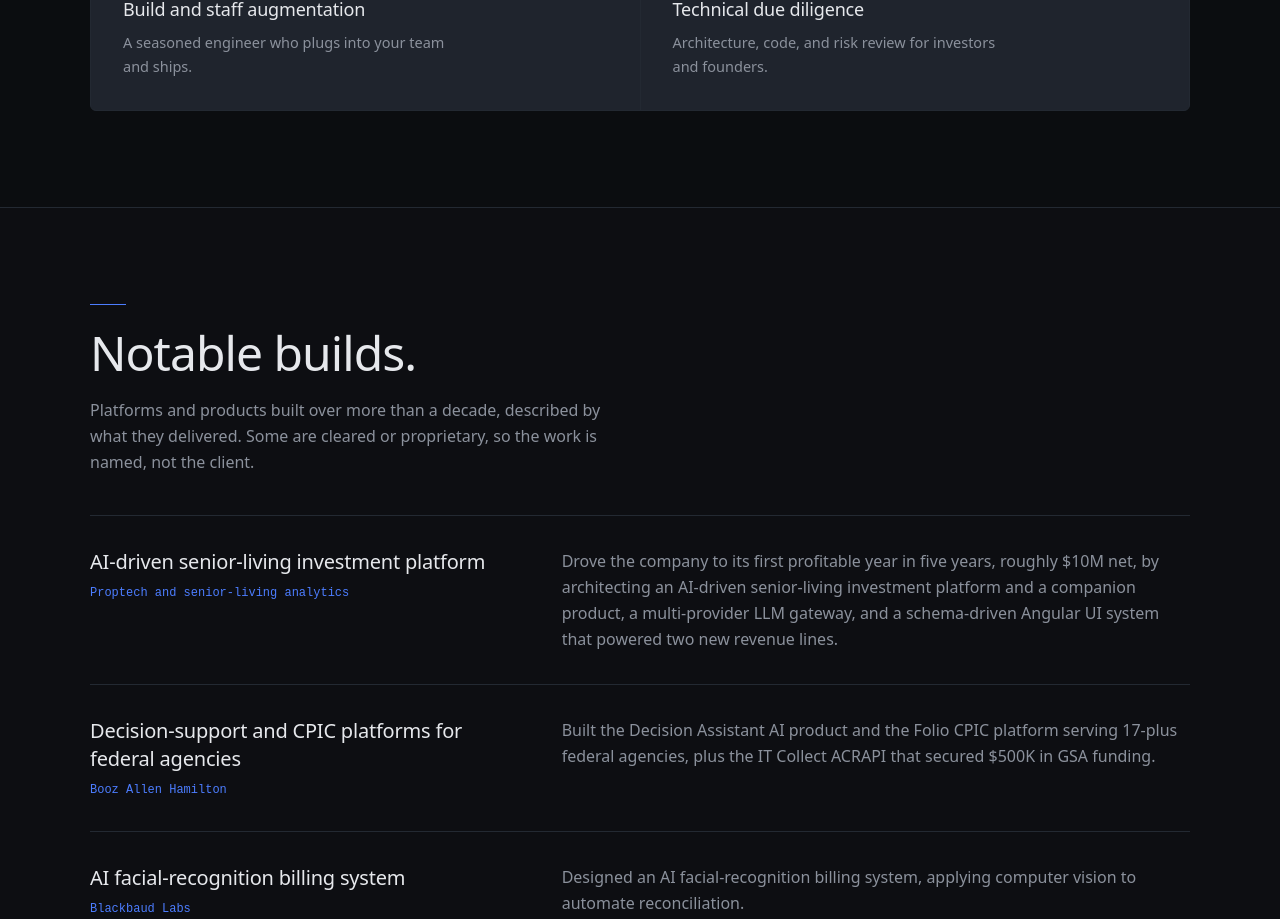
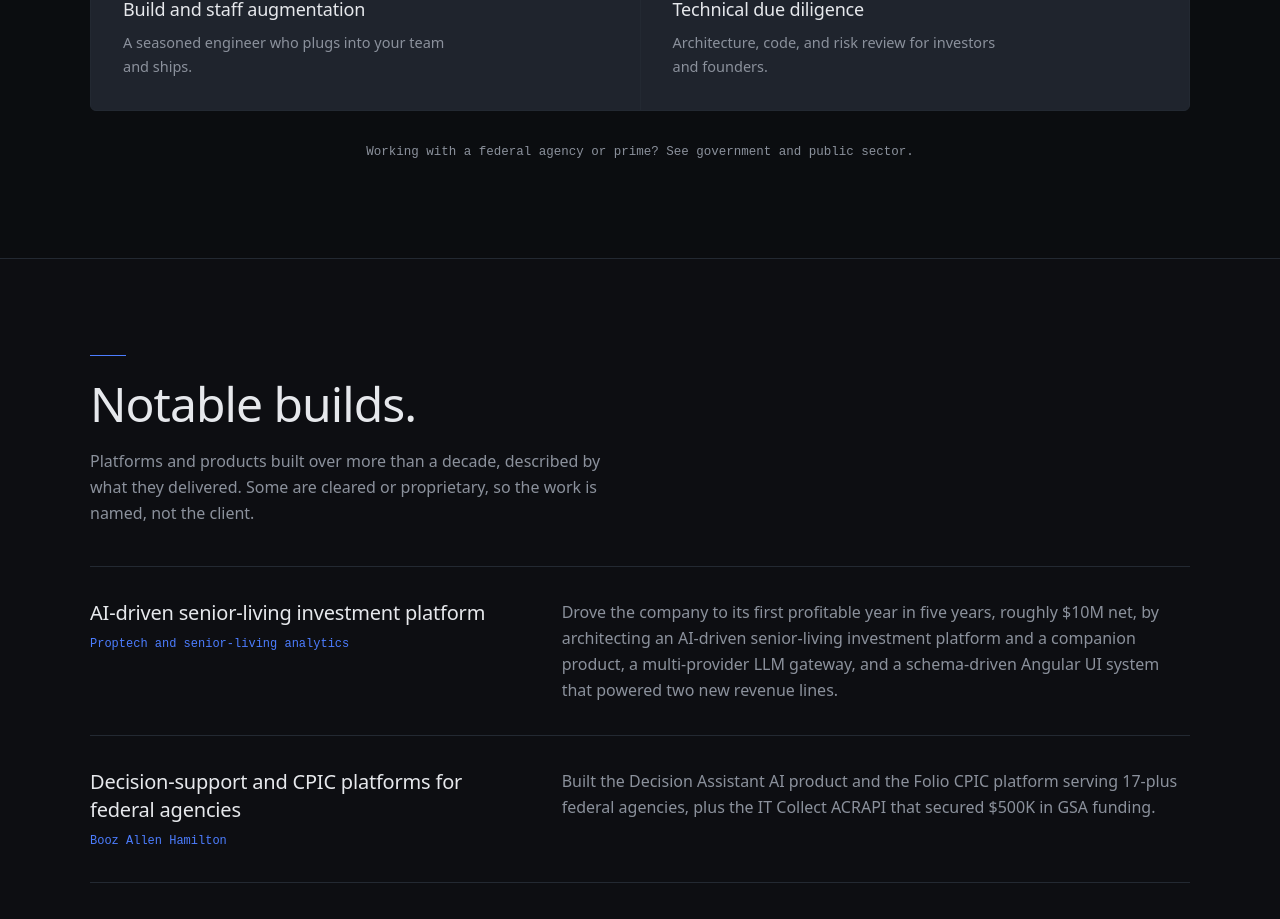
Before and after one commit to Sdraugel/draugel-engineering-marketing, an Angular app: page / in a window 1280 px wide. Shown: the part 1396-2315 px from the top of the page. Built offline with nearby package versions, Linux system fonts and the light colour scheme.

Commit message:
feat: add quiet government cross-link below the services grid

```diff
--- a/src/app/sections/services.component.ts
+++ b/src/app/sections/services.component.ts
@@ -1,4 +1,5 @@
 import { ChangeDetectionStrategy, Component } from '@angular/core';
+import { RouterLink } from '@angular/router';
 import { IconComponent } from '../shared/icon.component';
 import { RevealDirective } from '../shared/reveal.directive';
 import { SERVICES } from '../data/site';
@@ -6,7 +7,7 @@ import { SERVICES } from '../data/site';
 @Component({
   selector: 'app-services',
   changeDetection: ChangeDetectionStrategy.OnPush,
-  imports: [IconComponent, RevealDirective],
+  imports: [IconComponent, RevealDirective, RouterLink],
   template: `
     <section id="services" class="scroll-mt-20 py-16 md:py-24">
       <div class="mx-auto max-w-[1180px] px-6 md:px-10">
@@ -35,6 +36,11 @@ import { SERVICES } from '../data/site';
             </article>
           }
         </div>
+
+        <p class="mt-8 text-center font-mono text-[12.5px] text-muted" appReveal>
+          Working with a federal agency or prime?
+          <a routerLink="/government" class="transition-colors hover:text-accent">See government and public sector</a>.
+        </p>
       </div>
     </section>
   `,
```
